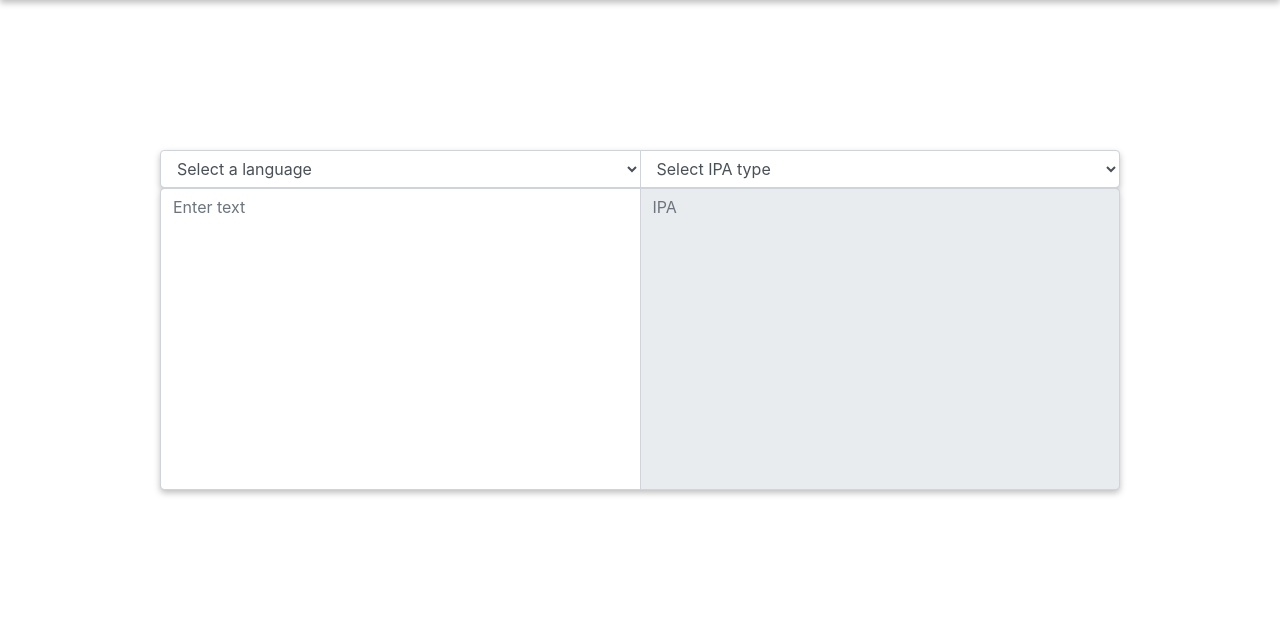
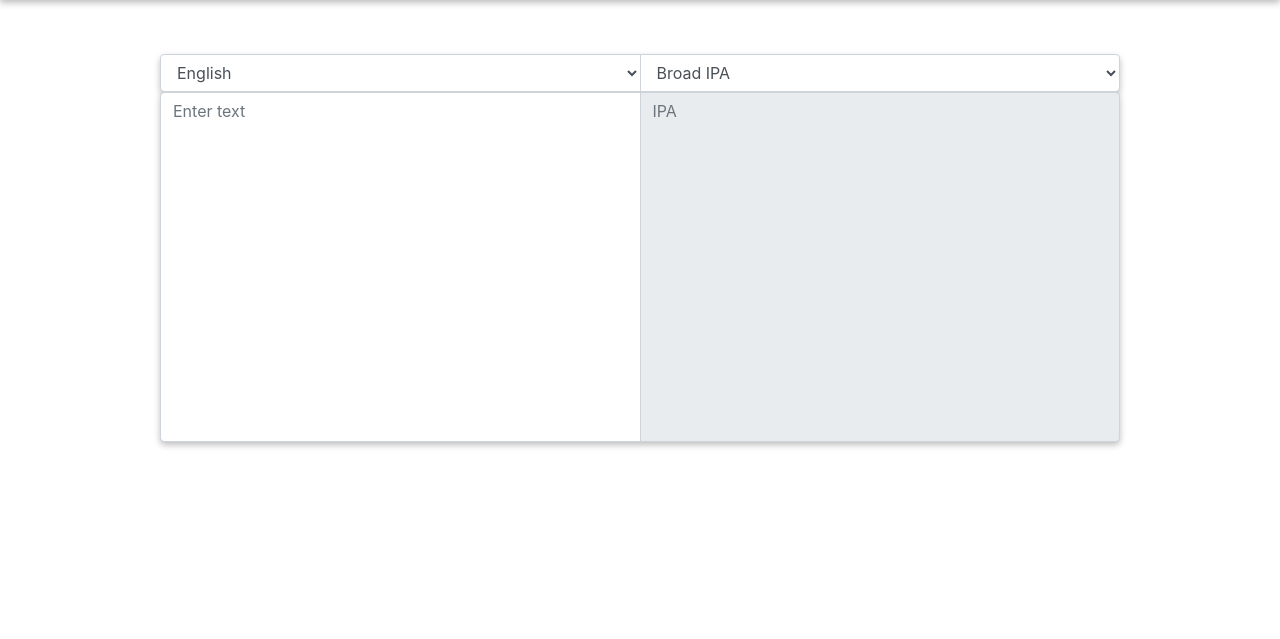
Before and after one commit to lincolnschick/to-ipa, a Django app: template to_ipa/ipa_converter/templates/base.html in a window 1280 px wide. Shown: the part 58-697 px from the top of the page. Run offline with Django 3.2, Linux system fonts and the light colour scheme; the template is opened without the code that fills it, so the values that code supplies are empty; some libraries are stand-ins or nearby versions.

Commit message:
Desktop UI look tentatively complete

```diff
--- a/to_ipa/ipa_converter/static/styles.css
+++ b/to_ipa/ipa_converter/static/styles.css
@@ -2,12 +2,11 @@
     resize: none;
 }
 
-.center {
+.centered {
     display: flex;
     justify-content: center;
-    align-items: center;
     text-align: center;
-    height: 80vh;
+    padding-top: 54px;
 }
 
 .dropshadow {
--- a/to_ipa/ipa_converter/templates/base.html
+++ b/to_ipa/ipa_converter/templates/base.html
@@ -8,6 +8,7 @@
   <link rel="stylesheet" type="text/css" href="{% static 'styles.css' %}">
   <title>ToIPA</title>
 </head>
+
 <nav class="navbar navbar-expand navbar-dark bg-dark dropshadow">
   <a class="navbar-brand" href="/">[tʰu aɪ pʰiː eɪ]</a>
   <ul class="navbar-nav mr-auto">
@@ -24,31 +25,29 @@
     </li>
   </ul>
 </nav>
+
 <body>
-  <div class="center">
+  <div class="centered">
     <div class="dropshadow">
       <div class="input-group" style="width: 60rem;">
 
         <select class="form-control" aria-label="select a language">
-          <option selected>Select a language</option>
           <option value="english">English</option>
           <option value="spanish">Spanish</option>
           <option value="pinyin">Pinyin</option>
         </select>
 
         <select class="form-control input-group-append" aria-label="select IPA type">
-          <option selected>Select IPA type</option>
           <option value="broad">Broad IPA</option>
           <option value="narrow">Narrow IPA</option>
         </select>
 
       </div>
 
-      <div class="input-group" style="width: 60rem;">
-        <textarea class="form-control non-resizable" id="input" rows="12" placeholder="Enter text"></textarea>
-        <textarea readonly class="form-control input-group-append non-resizable" id="output" rows="12" placeholder="IPA"></textarea>
+      <div class="input-group" style="width: 60;">
+        <textarea class="form-control non-resizable" id="input" rows="14" placeholder="Enter text"></textarea>
+        <textarea readonly class="form-control input-group-append non-resizable" id="output" rows="14" placeholder="IPA"></textarea>
       </div>
-
     </div>
   </div>
 
```
